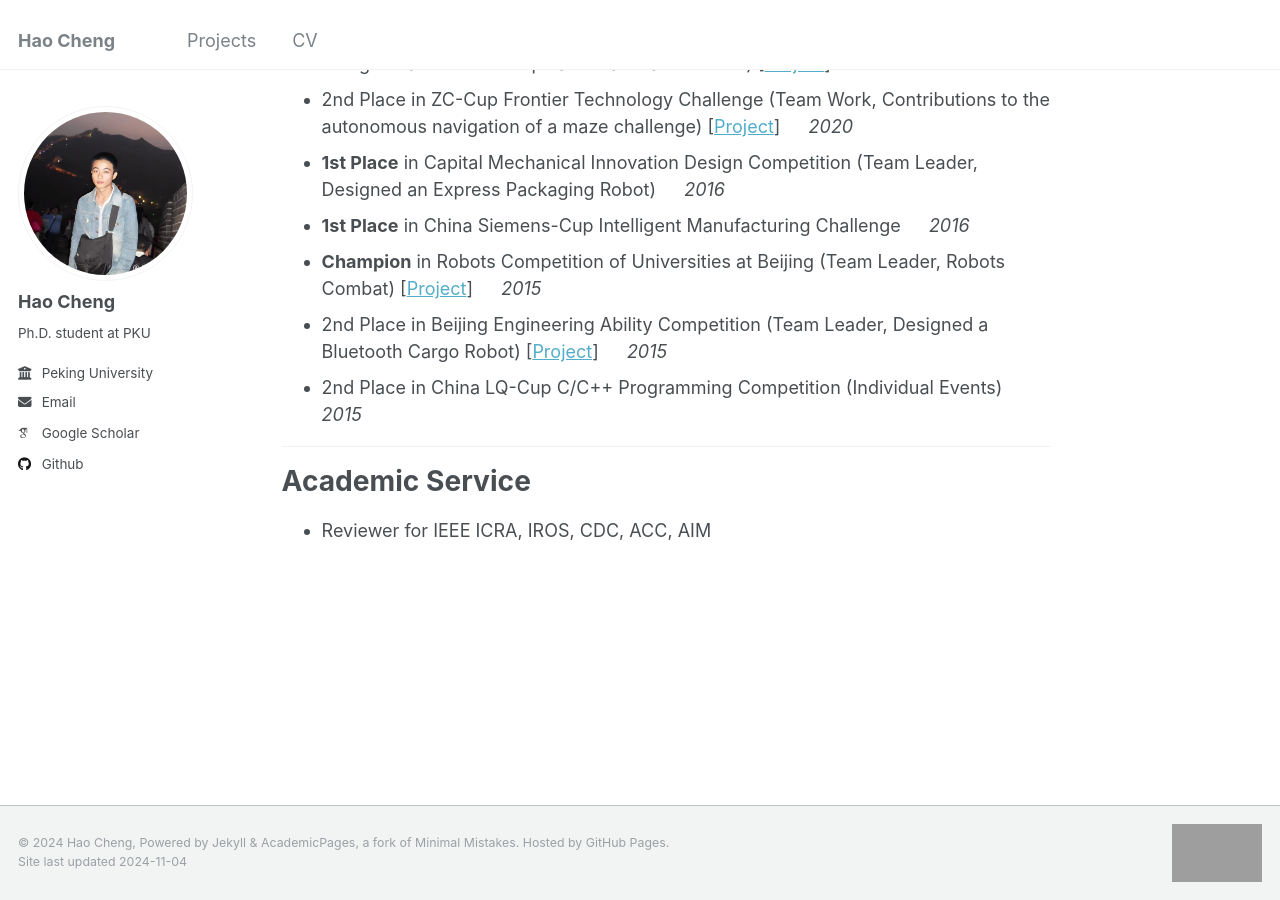
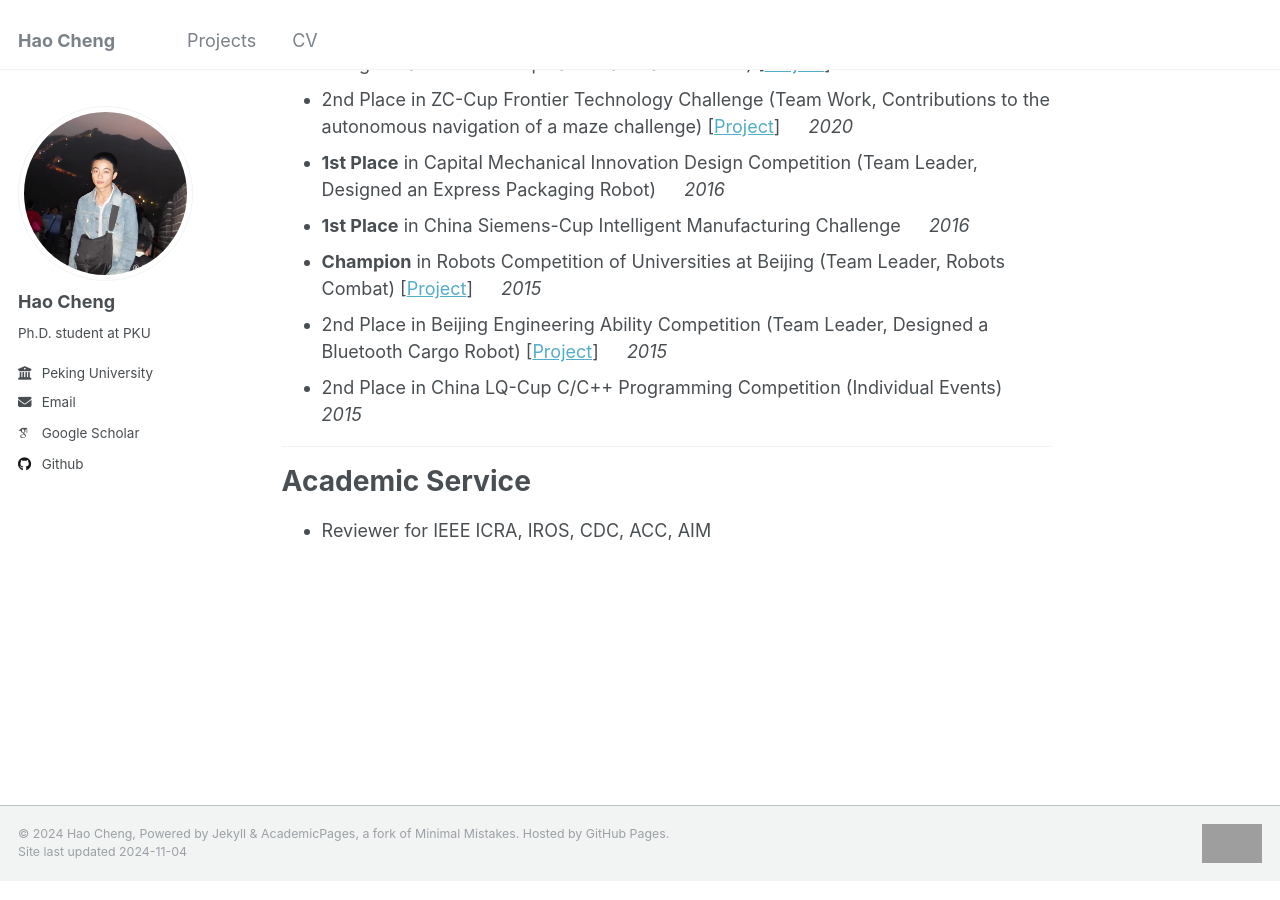
Before and after one commit to hc-Robotics/hc-Robotics.github.io, a Jekyll site: the page built from _pages/about.md, in a window 1280 px wide and 900 px high, scrolled down 2745 px. Built offline with Jekyll 4.4.1, drawn with Linux system fonts in a browser that asks for light colours; some web fonts are replaced; grey boxes are pictures that could not be loaded.

Commit message:
Update ClustrMap

```diff
--- a/_includes/footer.html
+++ b/_includes/footer.html
@@ -25,6 +25,6 @@
     Site last updated {{ "now" | date: '%Y-%m-%d' %}}
   </div>
   <a href="https://clustrmaps.com/site/1c212" title="Visit tracker">
-    <img src="//www.clustrmaps.com/map_v2.png?d=Y5_d1aYovILuSLWvr-GJYfnikSPMVVQNGBSfJueF6PY&cl=ffffff" style="width: 90px; height: 58px;" />
+    <img src="//www.clustrmaps.com/map_v2.png?d=Y5_d1aYovILuSLWvr-GJYfnikSPMVVQNGBSfJueF6PY&cl=ffffff" style="width: 60px; height: 39px;" />
   </a>
 </div>
```
